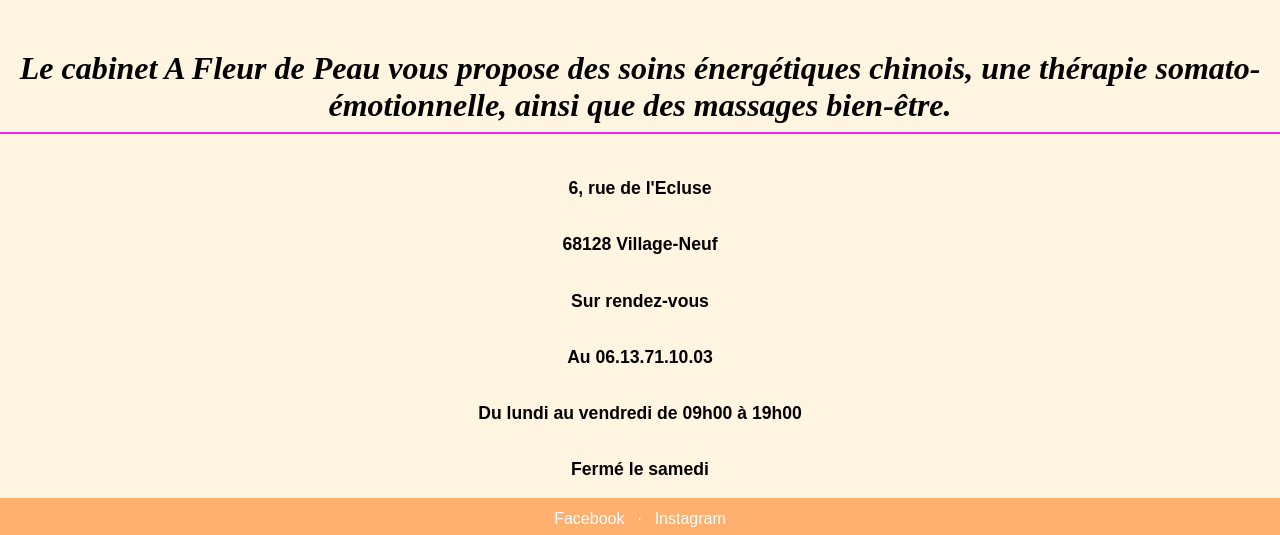
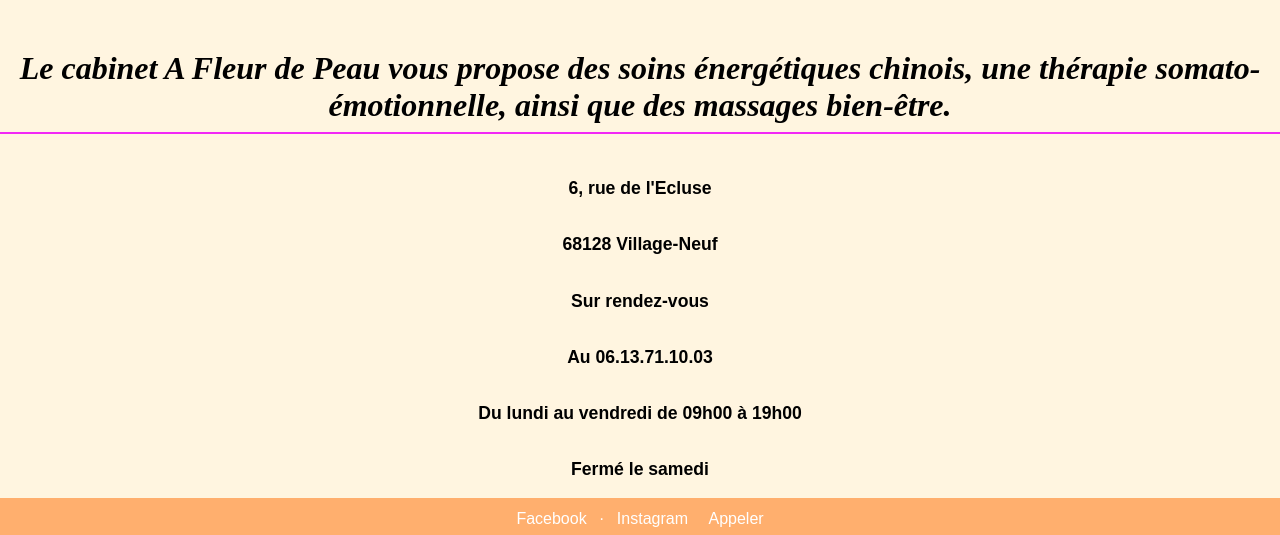
Before and after one commit to schicklinm-ux/afleurdepeau.github.io, a plain HTML site: page index.html in a window 1280 px wide. Shown: the part 265-800 px from the top of the page. Drawn offline with Linux system fonts and the light colour scheme.

Commit message:
Update index.html

```diff
--- a/index.html
+++ b/index.html
@@ -33,6 +33,7 @@
 <footer>
     <a href="https://www.facebook.com/salon.a.fleur.de.peau" target="_blank"> Facebook</a> ·
     <a href="https://www.instagram.com/afleurdepeau.68/" target="_blank"> Instagram</a>
+  <a href="+33613711003" target="_blank"> Appeler</a>
   <h2>Fais du bien à ton corps pour que ton âme ait envie d'y rester</h2>
   <h4>N° SIREN : 848 148 458 - N° SIRET : 848 148 458 00013 - Nom d'usage : Eric SCHICKLIN - Activité principale exercée (APE) : 8621Z, Activité des médecins généralistes - Date de prise d'activité : 14.01.2019 - Assurance : MEDINAT</h4>
 </footer>
```
